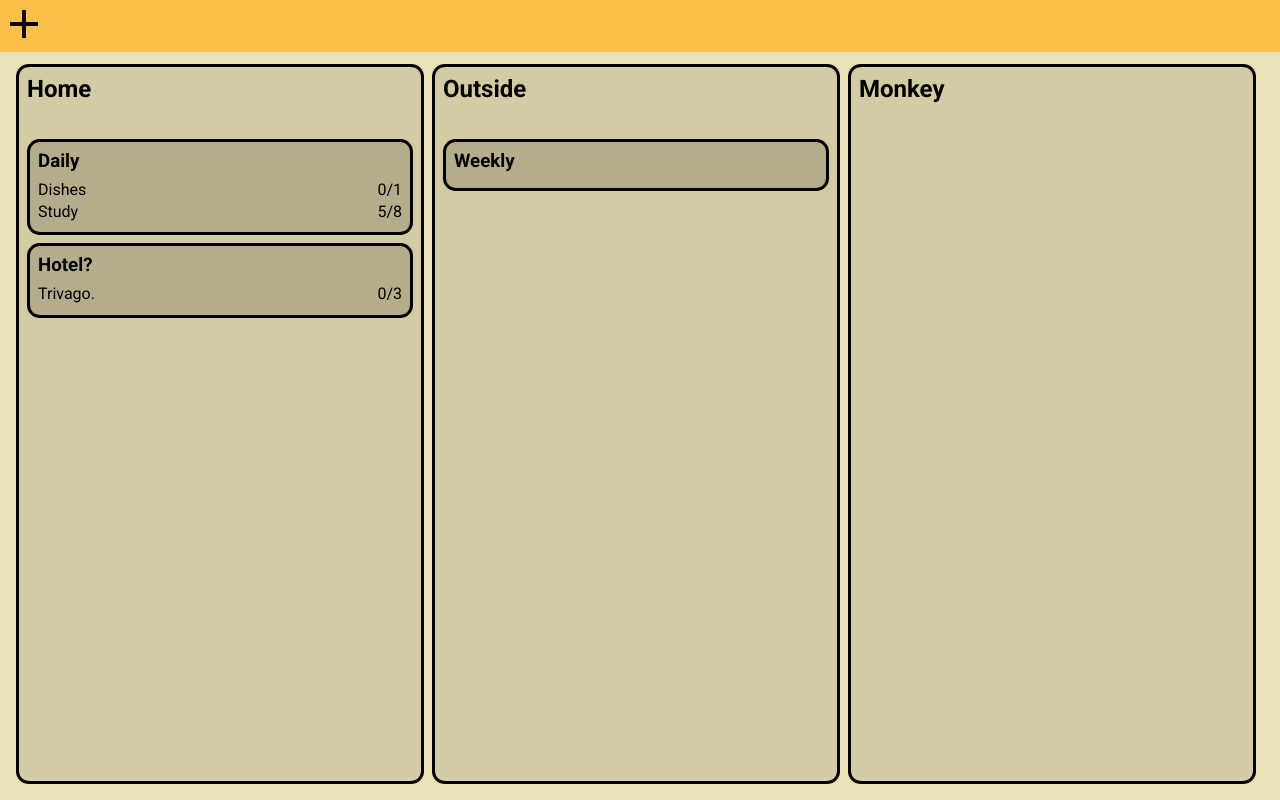
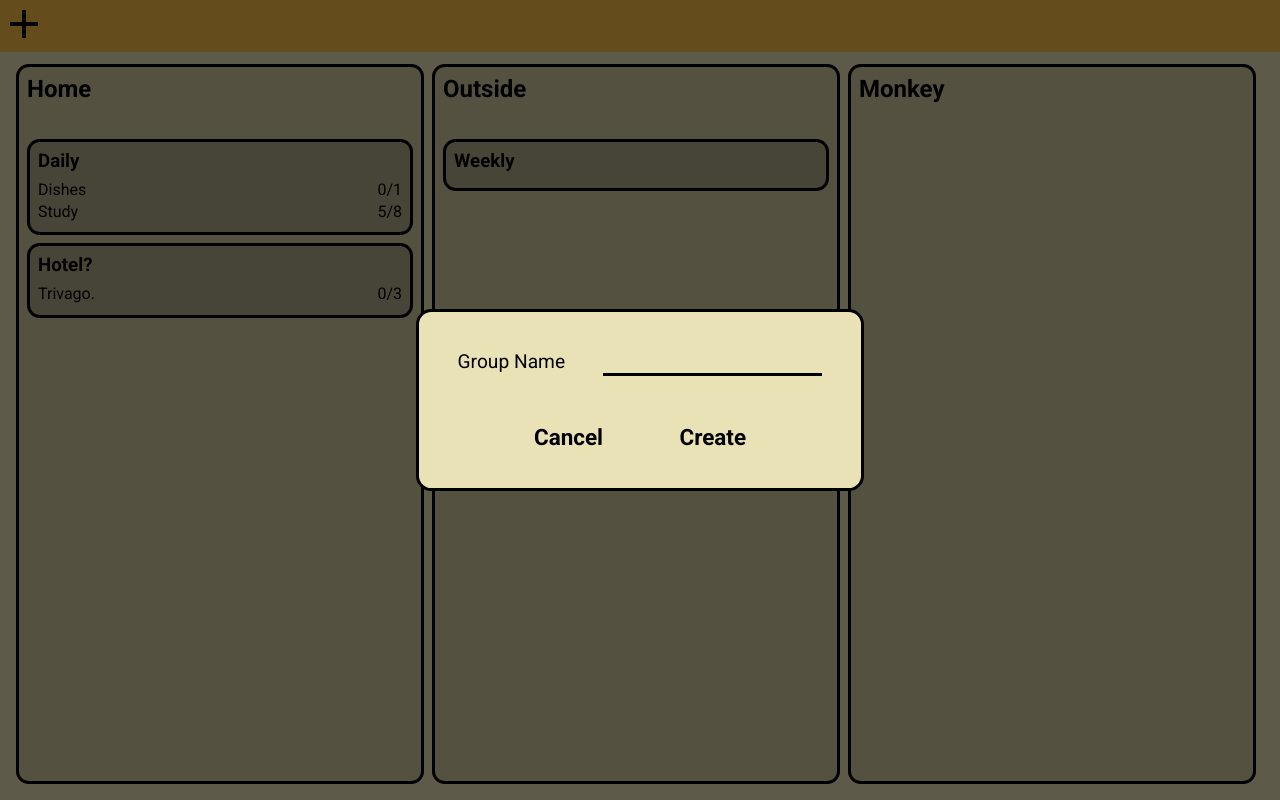
Before and after one commit to Swagnemitee/planner, a React (Create React App) app: page / in a window 1280 px wide. Both pictures are taken after a click on the picture 24 px from the left and 24 px from the top of the page. Built offline with nearby package versions, Linux system fonts and the light colour scheme.

Commit message:
add everything

```diff
--- a/src/components/AddGroup.tsx
+++ b/src/components/AddGroup.tsx
@@ -1,9 +1,72 @@
-import '../styles/AddGroup.scss';
+import { useState } from 'react';
+import { UserType } from '../types/types';
 
-export default function AddGroup() {
+import '../styles/Add&Edit.scss';
+
+type props = {
+  userState: UserType;
+  setUserState: React.Dispatch<React.SetStateAction<UserType>>;
+  saveData: () => void;
+  setAddGroup: React.Dispatch<React.SetStateAction<boolean>>;
+}
+
+const defaultInputs = {
+  name: "",
+}
+
+export default function AddGroup({
+  userState, setUserState, saveData, setAddGroup
+}: props) {
+  const closeWindow = (): void => {
+    setAddGroup(false);
+  }
+
+  const handleChange = (property: string, value: any): void => {
+    setInputState({...inputState, [property]: value});
+  }
+
+  const create = (): void => {
+    let newUserState = {...userState};
+
+    let newID = (newUserState.nextID++).toString();
+    let newData = {...inputState, id: newID, listIDs: []};
+
+    newUserState.groups.set(newID, newData);
+    newUserState.groupIDs.push(newID);
+
+    setUserState({...newUserState});
+    setInputState(defaultInputs);
+    saveData();
+    closeWindow();
+  }
+
+  const [inputState, setInputState] = useState(defaultInputs);
+
   return (
-    <div className="AddGroup">
-
+    <div className="Add">
+      <div className="Add-bg"
+        onClick={closeWindow}
+      ></div>
+      <div className="Add-main">
+        <div className="Add-main-inputs">
+          <div className="Add-main-inputs-name">
+            <label>Group Name</label>
+            <input
+              type="text"
+              value={inputState.name}
+              onChange={(e) => handleChange("name", e.target.value)}
+            />
+          </div>
+        </div>
+        <div className="Add-main-buttons">
+          <h3
+            onClick={closeWindow}
+          >Cancel</h3>
+          <h3
+            onClick={create}
+          >Create</h3>
+        </div>
+      </div>
     </div>
   );
 }
--- a/src/components/AddList.tsx
+++ b/src/components/AddList.tsx
@@ -1,9 +1,87 @@
-import '../styles/AddList.scss';
+import { useState } from 'react';
+import { UserType } from '../types/types';
+import { Reset } from '../types/enums';
 
-export default function AddList() {
+import '../styles/Add&Edit.scss';
+
+type props = {
+  userState: UserType;
+  setUserState: React.Dispatch<React.SetStateAction<UserType>>;
+  saveData: () => void;
+  setAddList: React.Dispatch<React.SetStateAction<boolean>>;
+  groupID: string;
+}
+
+const defaultInputs = {
+  name: "",
+  reset: Reset.NEVER,
+}
+
+export default function AddList({
+  userState, setUserState, saveData, setAddList, groupID
+}: props) {
+  const closeWindow = (): void => {
+    setAddList(false);
+  }
+
+  const handleChange = (property: string, value: any): void => {
+    setInputState({...inputState, [property]: value});
+  }
+
+  const create = (): void => {
+    let newUserState = {...userState};
+
+    let newID = (newUserState.nextID++).toString();
+    let newData = {...inputState, id: newID, taskIDs: []};
+
+    newUserState.lists.set(newID, newData);
+    newUserState.groups.get(groupID)!.listIDs.push(newID);
+
+    setUserState({...newUserState});
+    setInputState(defaultInputs);
+    saveData();
+    closeWindow();
+  }
+
+  const [inputState, setInputState] = useState(defaultInputs);
+
   return (
-    <div className="AddList">
-
+    <div className="Add">
+      <div className="Add-bg"
+        onClick={closeWindow}
+      ></div>
+      <div className="Add-main">
+        <div className="Add-main-inputs">
+          <div className="Add-main-inputs-name">
+            <label>List Name</label>
+            <input
+              type="text"
+              value={inputState.name}
+              onChange={(e) => handleChange("name", e.target.value)}
+            />
+          </div>
+          <div className="Add-main-inputs-reset">
+            <label>Resets</label>
+            <select
+              value={inputState.reset}
+              onChange={(e) => handleChange("reset", e.target.value)}
+            >
+              <option value="never">Never</option>
+              <option value="day">Daily</option>
+              <option value="week">Weekly</option>
+              <option value="month">Monthly</option>
+            </select>
+          </div>
+        </div>
+        <div className="Add-main-buttons">
+          <h3
+            onClick={closeWindow}
+          >Cancel</h3>
+          <h3
+            onClick={create}
+          >Create</h3>
+        </div>
+      </div>
     </div>
   );
 }
--- a/src/components/AddTask.tsx
+++ b/src/components/AddTask.tsx
@@ -1,9 +1,82 @@
-import '../styles/AddTask.scss';
+import { useState } from 'react';
+import { UserType } from '../types/types';
 
-export default function AddTask() {
+import '../styles/Add&Edit.scss';
+
+type props = {
+  userState: UserType;
+  setUserState: React.Dispatch<React.SetStateAction<UserType>>;
+  saveData: () => void;
+  setAddTask: React.Dispatch<React.SetStateAction<boolean>>;
+  listID: string;
+}
+
+const defaultInputs = {
+  name: "",
+  count: 1,
+}
+
+export default function AddList({
+  userState, setUserState, saveData, setAddTask, listID
+}: props) {
+  const closeWindow = (): void => {
+    setAddTask(false);
+  }
+
+  const handleChange = (property: string, value: any): void => {
+    setInputState({...inputState, [property]: value});
+  }
+
+  const create = (): void => {
+    let newUserState = {...userState};
+
+    let newID = (newUserState.nextID++).toString();
+    let newData = {...inputState, id: newID, done: 0};
+
+    newUserState.tasks.set(newID, newData);
+    newUserState.lists.get(listID)!.taskIDs.push(newID);
+
+    setUserState({...newUserState});
+    setInputState(defaultInputs);
+    saveData();
+    closeWindow();
+  }
+
+  const [inputState, setInputState] = useState(defaultInputs);
+
   return (
-    <div className="AddTask">
-
+    <div className="Add">
+      <div className="Add-bg"
+        onClick={closeWindow}
+      ></div>
+      <div className="Add-main">
+        <div className="Add-main-inputs">
+          <div className="Add-main-inputs-name">
+            <label>Task Name</label>
+            <input
+              type="text"
+              value={inputState.name}
+              onChange={(e) => handleChange("name", e.target.value)}
+            />
+          </div>
+          <div className="Add-main-inputs-count">
+            <label>Repeat</label>
+            <input
+              type="number"
+              value={inputState.count}
+              onChange={(e) => handleChange("count", parseInt(e.target.value) || 0)}
+            />
+          </div>
+        </div>
+        <div className="Add-main-buttons">
+          <h3
+            onClick={closeWindow}
+          >Cancel</h3>
+          <h3
+            onClick={create}
+          >Create</h3>
+        </div>
+      </div>
     </div>
   );
 }
--- a/src/components/Header.tsx
+++ b/src/components/Header.tsx
@@ -1,5 +1,7 @@
+import { useState } from 'react';
 import '../styles/Header.scss';
 import { UserType } from '../types/types';
+import AddGroup from './AddGroup';
 
 type props = {
   userState: UserType;
@@ -10,19 +12,24 @@ type props = {
 export default function Header({
   userState, setUserState, saveData
 }: props) {
-
-  const newGroup = (): void => {
-    // TODO: Create new group
-    setUserState(userState);
-    saveData();
-    console.log("New Group");
-  }
+  const [addGroup, setAddGroup] = useState(false);
 
   return (
-    <header>
-      <img src="icons/add.png" alt="Add"
-        onClick={() => newGroup()}
-      />
-    </header>
+    <>
+      <header>
+        <img src="icons/add.png" alt="Add"
+          onClick={() => setAddGroup(true)}
+        />
+      </header>
+      {
+        addGroup &&
+        <AddGroup
+          userState = {userState}
+          setUserState = {setUserState}
+          saveData = {saveData}
+          setAddGroup={setAddGroup}
+        />
+      }
+    </>
   );
 }
--- a/src/components/TaskList.tsx
+++ b/src/components/TaskList.tsx
@@ -2,33 +2,22 @@ import '../styles/TaskList.scss';
 import { TaskListType, UserType } from '../types/types';
 import Task from './Task';
 import { Droppable, Draggable } from 'react-beautiful-dnd';
+import { useState } from 'react';
 
 type props = {
   userState: UserType;
   setUserState: React.Dispatch<React.SetStateAction<UserType>>;
   saveData: () => void;
+  setAddTask: React.Dispatch<React.SetStateAction<boolean>>;
+  setEditList: React.Dispatch<React.SetStateAction<boolean>>;
+  setSelectedID: React.Dispatch<React.SetStateAction<string>>;
   list: TaskListType;
   listIndex: number;
 }
 
 export default function TaskList({
-  userState, setUserState, list, listIndex, saveData
+  userState, setUserState, list, listIndex, saveData, setAddTask, setEditList, setSelectedID
 }: props) {
-  const newTask = (listID: string): void => {
-    // TODO: Create new task
-    setUserState(userState);
-    saveData();
-    console.log("New Task");
-  }
-
-  const showMore = (listID: string): void => {
-    // TODO: List more menu
-    setUserState(userState);
-    saveData();
-    console.log("Show More");
-  }
-
-
   return (
     <Draggable draggableId={list.id} index={listIndex}>
       {(provided) =>
@@ -42,10 +31,10 @@ export default function TaskList({
             <h3>{list.name}</h3>
             <div className="divider"></div>
             <img src="icons/add.png" alt="Add"
-              onClick={() => newTask(list.id)}
+              onClick={() =>{ setAddTask(true); setSelectedID(list.id)}}
             />
             <img src="icons/more.png" alt="More"
-              onClick={() => showMore(list.id)}
+              onClick={() => {setAddTask(true); setSelectedID(list.id)}}
             />
           </div>
           <Droppable droppableId={list.id} type="task">
--- /dev/null
+++ b/src/styles/Add&Edit.scss
@@ -0,0 +1,82 @@
+@import 'colors.scss';
+
+.Add, .Edit {
+  display: flex;
+  justify-content: center;
+  align-items: center;
+  position: absolute;
+  width: 100%;
+  height: 100%;
+  top: 0;
+  left: 0;
+  z-index: 1;
+  font-size: 1.2em;
+
+  &-bg {
+    position: absolute;
+    width: 100%;
+    height: 100%;
+    background-color: rgba(0, 0, 0, 0.6);
+
+    &:hover {
+      cursor: pointer;
+    }
+  }
+
+  &-main {
+    position: absolute;
+    display: flex;
+    flex-direction: column;
+    background-color: $background_color;
+    border: 0.2em solid $accent_color;
+    border-radius: 0.8em;
+    padding: 2em;
+    min-width: 30%;
+
+    &-inputs {
+      display: flex;
+      flex-direction: column;
+      margin-bottom: 2em;
+
+      > * {
+        display: flex;
+        flex-direction: row;
+        justify-content: space-between;
+        margin-bottom: 0.5em;
+
+        > label {
+          margin-right: 2em;
+        }
+
+        > input {
+          background-color: rgba(0, 0, 0, 0);
+          box-shadow: none;
+          border: none;
+          border-bottom: 0.2em solid $accent_color;
+          font-size: 1em;
+        }
+
+        > select {
+          background-color: rgba(0, 0, 0, 0);
+          box-shadow: none;
+          border: none;
+          border-bottom: 0.2em solid $accent_color;
+          font-size: 1em;
+        }
+      }
+    }
+
+    &-buttons {
+      display: flex;
+      flex-direction: row;
+      justify-content: space-evenly;
+
+      > * {
+
+        &:hover {
+          cursor: pointer;
+        }
+      }
+    }
+  }
+}
```
Also changed, not shown: src/components/TaskField.tsx (+37 -0 lines), src/components/TaskGroup.tsx (+11 -17 lines), src/styles/AddGroup.scss (deleted), src/styles/AddList.scss (deleted), src/styles/AddTask.scss (deleted).
